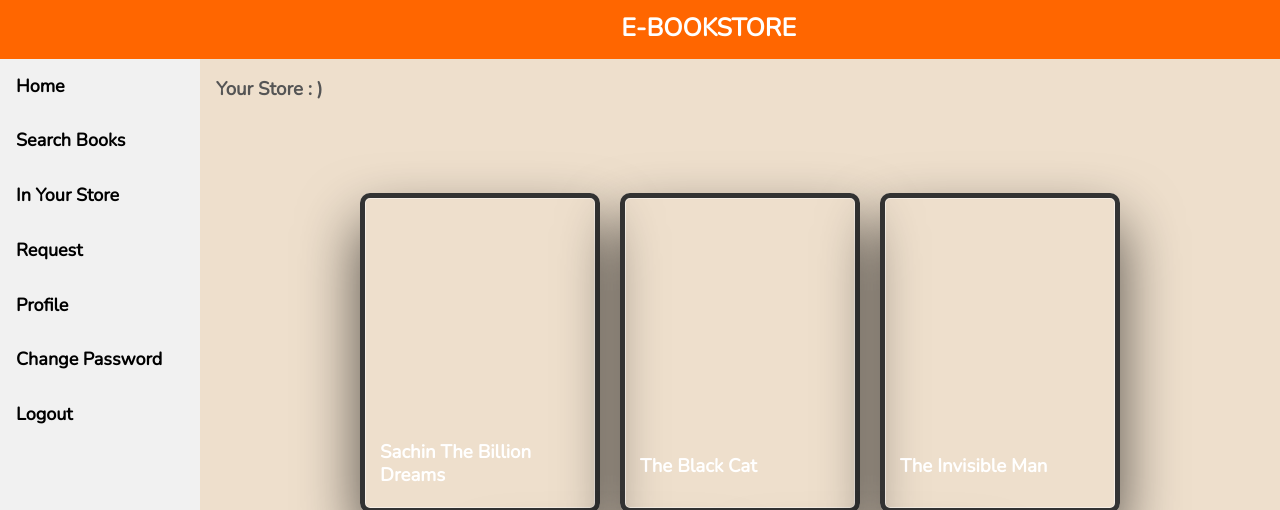
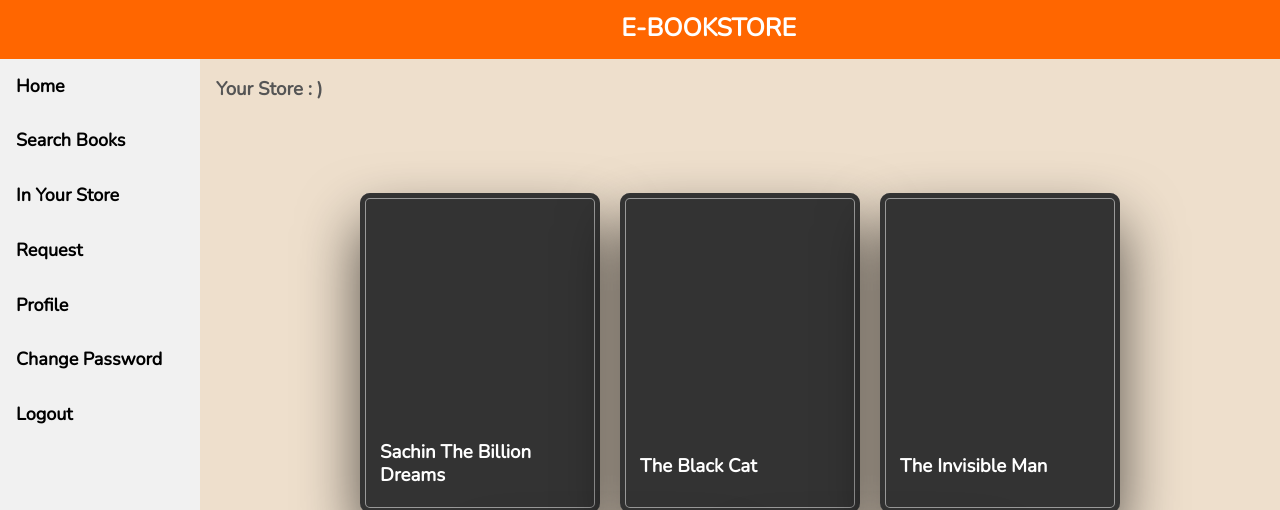
Before and after one commit to sachinraghult/e-bookstore, a PHP site: page /book_purchased.php in a window 1280 px wide. Shown: the top 510 px of the page. Run offline with PHP 8.4, Linux system fonts and the light colour scheme; a user stored in the database is signed in; data comes from the database, SQL or seed files in the repository; a stand-in replaces the project's code that opens the database connection.

Commit message:
corrected style

```diff
--- a/css/book_pur_cards.css
+++ b/css/book_pur_cards.css
@@ -63,6 +63,7 @@
   flex: 0 0 240px;
   width: 240px;
   height: 320px;
+  background-color: #333;
   overflow: hidden;
   border-radius: 10px;
   box-shadow: rgba(0, 0, 0, 0.66) 0 30px 60px 0, inset #333 0 0 0 5px,
```
